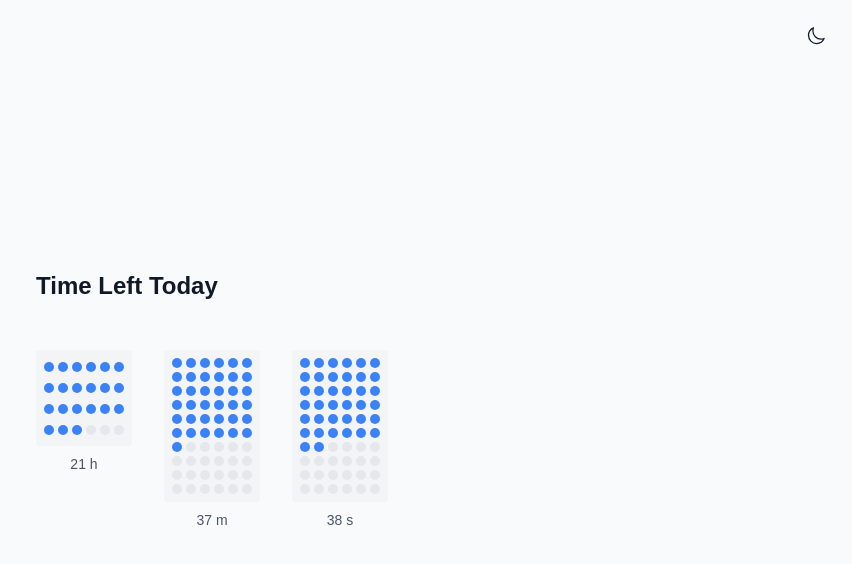
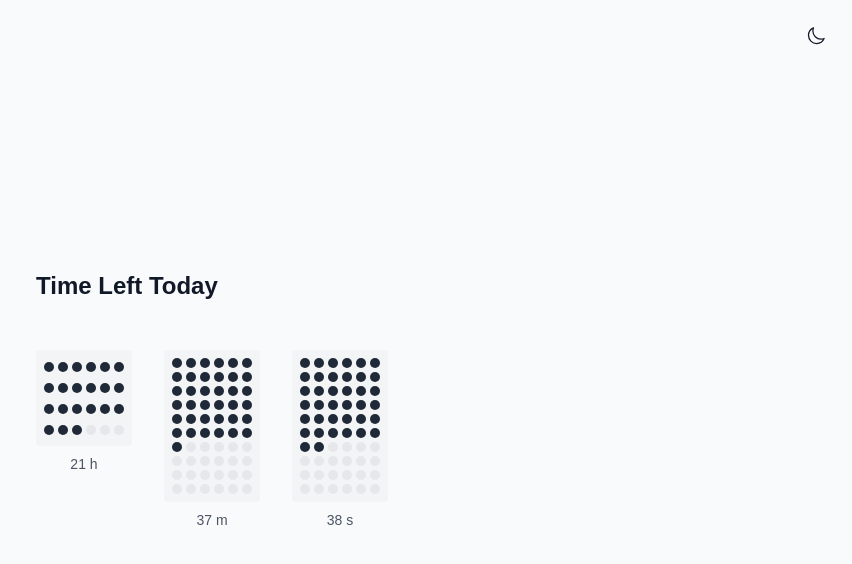
Before and after one commit to olegchursin/time-left, a Next.js app: page / in a window 1280 px wide. Shown: the top 564 px of the page, without its empty margins (428-1280 px from the left). Built offline with nearby package versions, Linux system fonts and the light colour scheme.

Commit message:
fix: update color scheme

```diff
--- a/src/app/page.tsx
+++ b/src/app/page.tsx
@@ -150,8 +150,8 @@ export default function Home() {
                     key={i}
                     className={`w-1.5 h-1.5 sm:w-2 sm:h-2 md:w-2.5 md:h-2.5 rounded-full flex items-center justify-center place-self-center ${
                       i < unit.remaining
-                        ? 'bg-blue-500 dark:bg-blue-400'
-                        : 'bg-gray-200 dark:bg-gray-600'
+                        ? 'bg-gray-800 dark:bg-gray-200'
+                        : 'bg-gray-200 dark:bg-gray-700'
                     }`}
                   />
                 ))}
```
